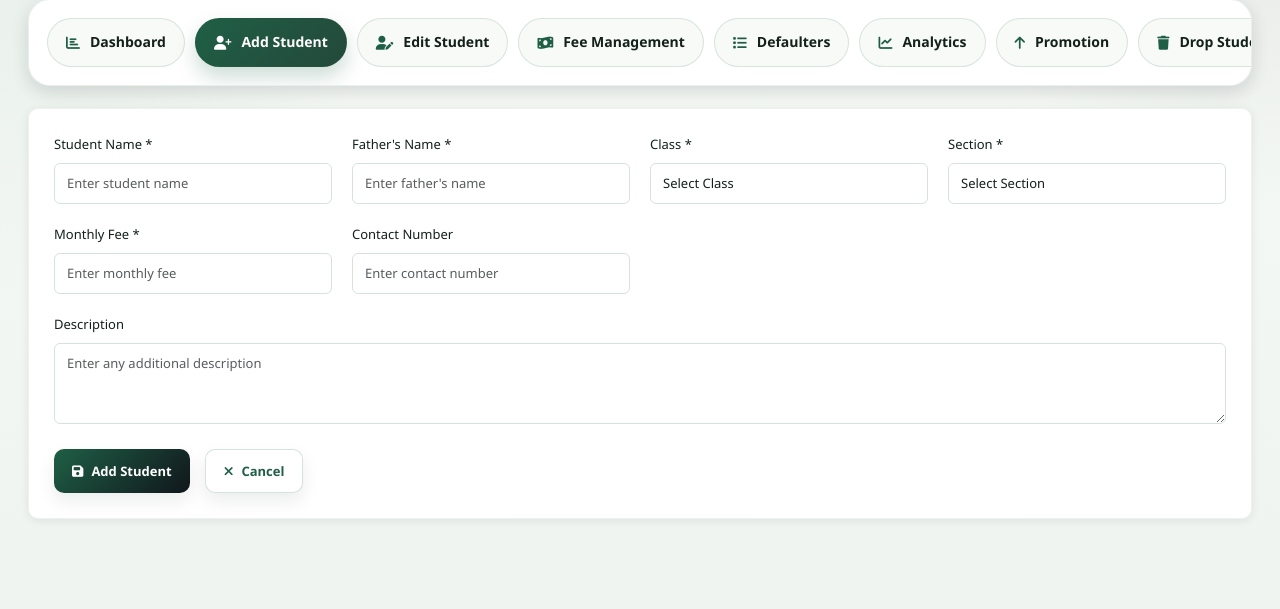
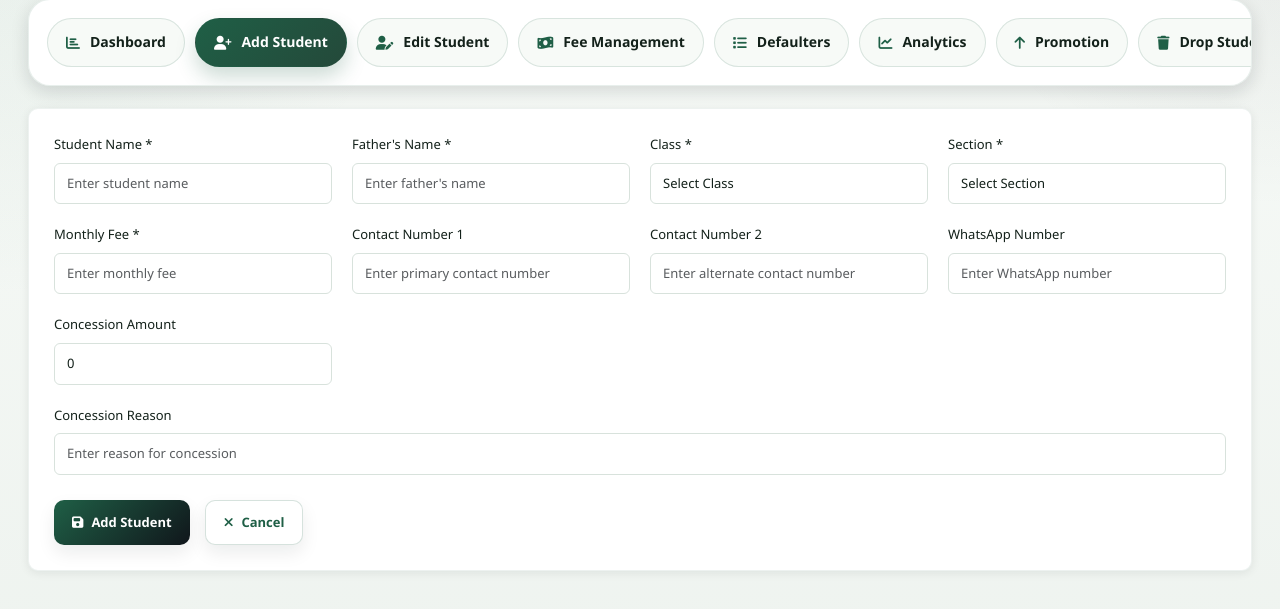
Before and after one commit to Kashif1916/Jinnah-School-s-Software, a PHP site: page /Finance_System/master/add_student.php in a window 1280 px wide. Shown: the part 122-731 px from the top of the page. Run offline with PHP 8.4, Linux system fonts and the light colour scheme; a user stored in the database is signed in.

Commit message:
new update

```diff
--- a/database.sql
+++ b/database.sql
@@ -22,8 +22,11 @@ CREATE TABLE IF NOT EXISTS `students` (
   `class` VARCHAR(50) NOT NULL,
   `section` VARCHAR(10) NOT NULL,
   `monthly_fee` DECIMAL(10, 2) NOT NULL,
-  `description` TEXT,
   `contact_number` VARCHAR(15),
+  `contact_number2` VARCHAR(15),
+  `whatsapp_number` VARCHAR(15),
+  `concession_amount` DECIMAL(10,2) DEFAULT 0,
+  `concession_reason` VARCHAR(255),
   `status` ENUM('active', 'dropped') DEFAULT 'active',
   `created_at` TIMESTAMP DEFAULT CURRENT_TIMESTAMP,
   `updated_at` TIMESTAMP DEFAULT CURRENT_TIMESTAMP ON UPDATE CURRENT_TIMESTAMP
--- a/includes/helpers.php
+++ b/includes/helpers.php
@@ -80,7 +80,7 @@ function get_fee_record($student_id, $month) {
 /**
  * Create fee records for new student for 12 months
  */
-function create_annual_fees($student_id, $monthly_fee) {
+function create_annual_fees($student_id, $monthly_fee, $concession_amount = 0) {
     global $conn;
 
     $months = array_map(function($m) {
@@ -88,9 +88,11 @@ function create_annual_fees($student_id, $monthly_fee) {
     }, ['Jan', 'Feb', 'Mar', 'Apr', 'May', 'Jun', 'Jul', 'Aug', 'Sep', 'Oct', 'Nov', 'Dec']);
 
     foreach ($months as $month) {
+        $amount = floatval($monthly_fee) - floatval($concession_amount);
+        if ($amount < 0) $amount = 0;
         $query = "INSERT INTO fee_records (student_id, month, amount, status) VALUES (?, ?, ?, 'unpaid')";
         $stmt = $conn->prepare($query);
-        $stmt->bind_param('isd', $student_id, $month, $monthly_fee);
+        $stmt->bind_param('isd', $student_id, $month, $amount);
         $stmt->execute();
         $stmt->close();
     }
--- a/master/add_student.php
+++ b/master/add_student.php
@@ -23,24 +23,28 @@ if ($_SERVER['REQUEST_METHOD'] == 'POST') {
     $class = sanitize_input($_POST['class'] ?? '');
     $section = sanitize_input($_POST['section'] ?? '');
     $monthly_fee = floatval($_POST['monthly_fee'] ?? 0);
-    $description = sanitize_input($_POST['description'] ?? '');
+    //$description = sanitize_input($_POST['description'] ?? '');
     $contact_number = sanitize_input($_POST['contact_number'] ?? '');
+    $contact_number2 = sanitize_input($_POST['contact_number2'] ?? '');
+    $whatsapp_number = sanitize_input($_POST['whatsapp_number'] ?? '');
+    $concession_amount = floatval($_POST['concession_amount'] ?? 0);
+    $concession_reason = sanitize_input($_POST['concession_reason'] ?? '');
 
     // Validation
     if (empty($name) || empty($father_name) || empty($class) || empty($section) || $monthly_fee <= 0) {
         $error = 'All required fields must be filled correctly!';
     } else {
         // Insert student
-        $query = "INSERT INTO students (name, father_name, class, section, monthly_fee, description, contact_number, status)
-                 VALUES (?, ?, ?, ?, ?, ?, ?, 'active')";
+        $query = "INSERT INTO students (name, father_name, class, section, monthly_fee, contact_number, contact_number2, whatsapp_number, concession_amount, concession_reason, status)
+             VALUES (?, ?, ?, ?, ?, ?, ?, ?, ?, ?, 'active')";
         $stmt = $conn->prepare($query);
-        $stmt->bind_param('ssssdss', $name, $father_name, $class, $section, $monthly_fee, $description, $contact_number);
+        $stmt->bind_param('ssssdsssds', $name, $father_name, $class, $section, $monthly_fee, $contact_number, $contact_number2, $whatsapp_number, $concession_amount, $concession_reason);
 
         if ($stmt->execute()) {
             $student_id = $conn->insert_id;
 
-            // Create annual fee records
-            create_annual_fees($student_id, $monthly_fee);
+            // Create annual fee records (apply concession if any)
+            create_annual_fees($student_id, $monthly_fee, $concession_amount);
 
             $success = 'Student added successfully! Annual fees created.';
         } else {
@@ -170,15 +174,33 @@ if ($_SERVER['REQUEST_METHOD'] == 'POST') {
                             </div>
 
                             <div class="form-group">
-                                <label for="contact_number">Contact Number</label>
+                                <label for="contact_number">Contact Number 1</label>
                                 <input type="tel" id="contact_number" name="contact_number" class="form-control"
-                                       placeholder="Enter contact number">
+                                       placeholder="Enter primary contact number">
+                            </div>
+
+                            <div class="form-group">
+                                <label for="contact_number2">Contact Number 2</label>
+                                <input type="tel" id="contact_number2" name="contact_number2" class="form-control"
+                                       placeholder="Enter alternate contact number">
+                            </div>
+
+                            <div class="form-group">
+                                <label for="whatsapp_number">WhatsApp Number</label>
+                                <input type="tel" id="whatsapp_number" name="whatsapp_number" class="form-control"
+                                       placeholder="Enter WhatsApp number">
+                            </div>
+
+                            <div class="form-group">
+                                <label for="concession_amount">Concession Amount</label>
+                                <input type="number" id="concession_amount" name="concession_amount" class="form-control"
+                                       placeholder="Enter concession amount" step="0.01" min="0" value="0">
                             </div>
 
                             <div class="form-group full-width">
-                                <label for="description">Description</label>
-                                <textarea id="description" name="description" class="form-control"
-                                         rows="3" placeholder="Enter any additional description"></textarea>
+                                <label for="concession_reason">Concession Reason</label>
+                                <input type="text" id="concession_reason" name="concession_reason" class="form-control"
+                                       placeholder="Enter reason for concession">
                             </div>
                         </div>
 
@@ -203,10 +225,17 @@ if ($_SERVER['REQUEST_METHOD'] == 'POST') {
             const name = document.getElementById('name').value.trim();
             const fatherName = document.getElementById('father_name').value.trim();
             const monthlyFee = parseFloat(document.getElementById('monthly_fee').value);
+            const concession = parseFloat(document.getElementById('concession_amount').value || 0);
 
             if (!name || !fatherName || monthlyFee <= 0) {
                 e.preventDefault();
                 alert('Please fill all required fields correctly!');
+                return;
+            }
+
+            if (concession < 0 || concession > monthlyFee) {
+                e.preventDefault();
+                alert('Concession amount must be between 0 and the monthly fee.');
             }
         });
     </script>
```
Also changed, not shown: master/edit_student.php (+28 -7 lines), school_finance.sql.sql (+5 -14 lines).
